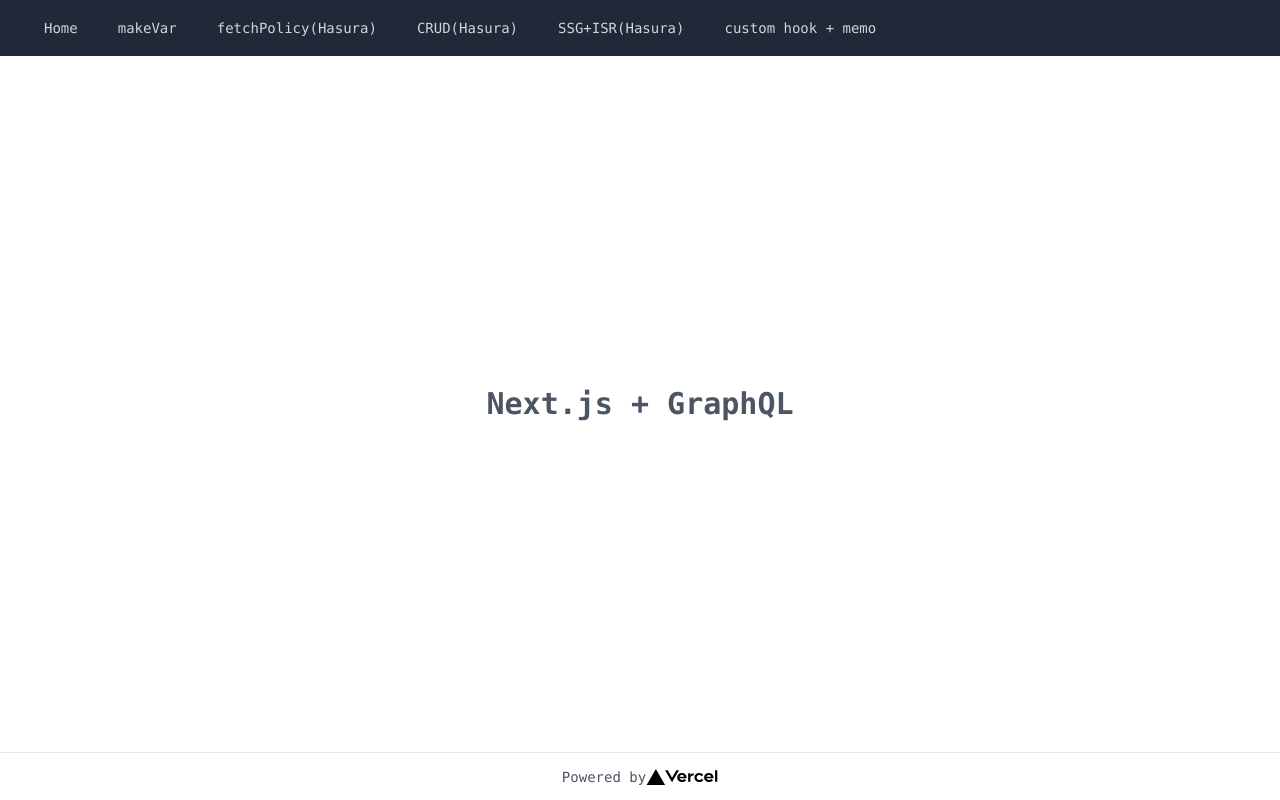
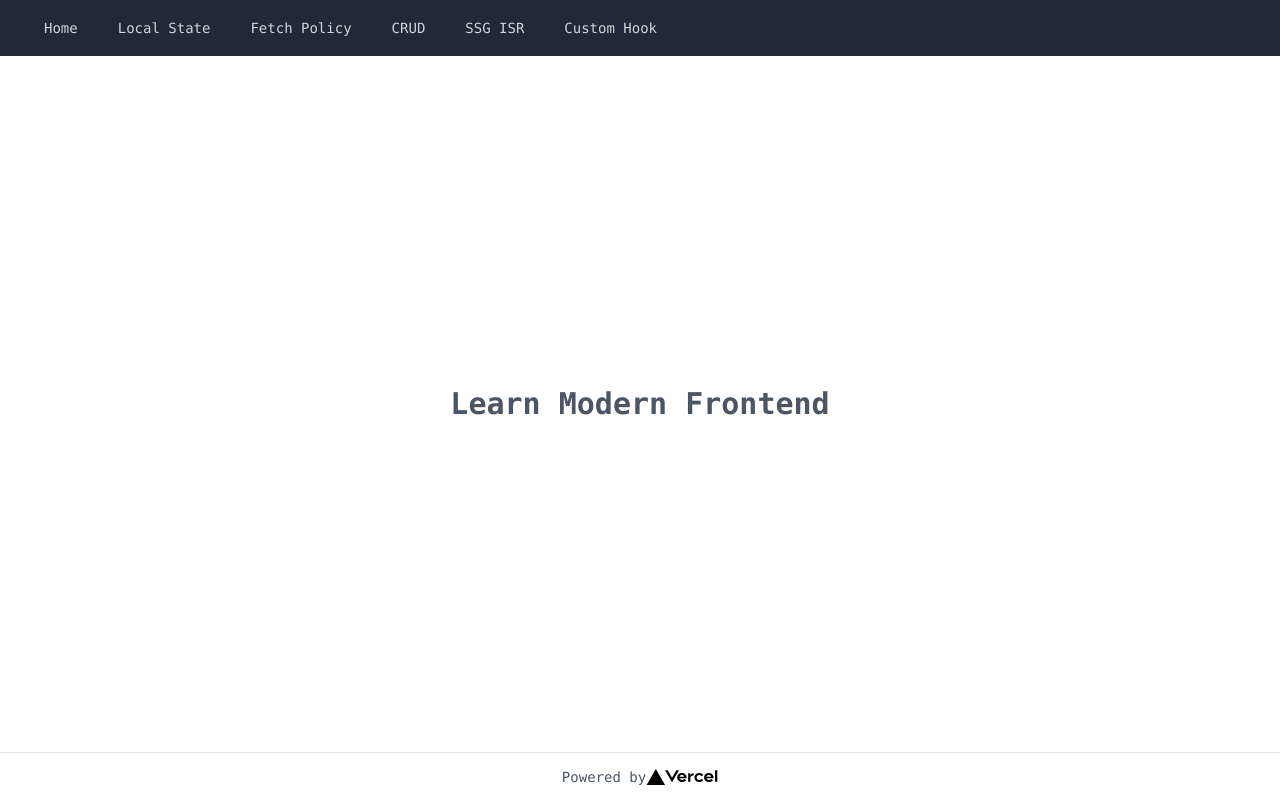
Before and after one commit to torachiro/learn-modern-frontend, a Next.js app: page / in a window 1280 px wide. Built offline with nearby package versions, Linux system fonts and the light colour scheme.

Commit message:
テストコード追加

```diff
--- a/components/Layout.tsx
+++ b/components/Layout.tsx
@@ -22,51 +22,33 @@ export const Layout = ({
           <div className="flex items-center pl-8 h-14">
             <div className="flex space-x-4">
               <Link href="/">
-                <a
-                  data-testid="home-nav"
-                  className="text-gray-300 hover:bg-gray-700 px-3 py-2 rounded"
-                >
+                <a className="text-gray-300 hover:bg-gray-700 px-3 py-2 rounded">
                   Home
                 </a>
               </Link>
               <Link href="/local-state-a">
-                <a
-                  data-testid="makevar-nav"
-                  className="text-gray-300 hover:bg-gray-700 px-3 py-2 rounded"
-                >
-                  makeVar
+                <a className="text-gray-300 hover:bg-gray-700 px-3 py-2 rounded">
+                  Local State
                 </a>
               </Link>
               <Link href="/hasura-main">
-                <a
-                  data-testid="fetchpolicy-nav"
-                  className="text-gray-300 hover:bg-gray-700 px-3 py-2 rounded"
-                >
-                  fetchPolicy(Hasura)
+                <a className="text-gray-300 hover:bg-gray-700 px-3 py-2 rounded">
+                  Fetch Policy
                 </a>
               </Link>
               <Link href="/hasura-crud">
-                <a
-                  data-testid="crud-nav"
-                  className="text-gray-300 hover:bg-gray-700 px-3 py-2 rounded"
-                >
-                  CRUD(Hasura)
+                <a className="text-gray-300 hover:bg-gray-700 px-3 py-2 rounded">
+                  CRUD
                 </a>
               </Link>
               <Link href="/hasura-ssg">
-                <a
-                  data-testid="ssg-nav"
-                  className="text-gray-300 hover:bg-gray-700 px-3 py-2 rounded"
-                >
-                  SSG+ISR(Hasura)
+                <a className="text-gray-300 hover:bg-gray-700 px-3 py-2 rounded">
+                  SSG ISR
                 </a>
               </Link>
               <Link href="/hooks-memo">
-                <a
-                  data-testid="memo-nav"
-                  className="text-gray-300 hover:bg-gray-700 px-3 py-2 rounded"
-                >
-                  custom hook + memo
+                <a className="text-gray-300 hover:bg-gray-700 px-3 py-2 rounded">
+                  Custom Hook
                 </a>
               </Link>
             </div>
--- a/pages/index.tsx
+++ b/pages/index.tsx
@@ -2,7 +2,7 @@ import { Layout } from '../components/Layout'
 const Home = (): JSX.Element => {
   return (
     <Layout title="Home">
-      <p className="text-3xl font-bold">Next.js + GraphQL</p>
+      <h1 className="text-3xl font-bold">Learn Modern Frontend</h1>
     </Layout>
   )
 }
```
Also changed, not shown: mock/handlers.ts (added, +98 -0 lines), 2 other files (tests, documents, lock files or other folders).
